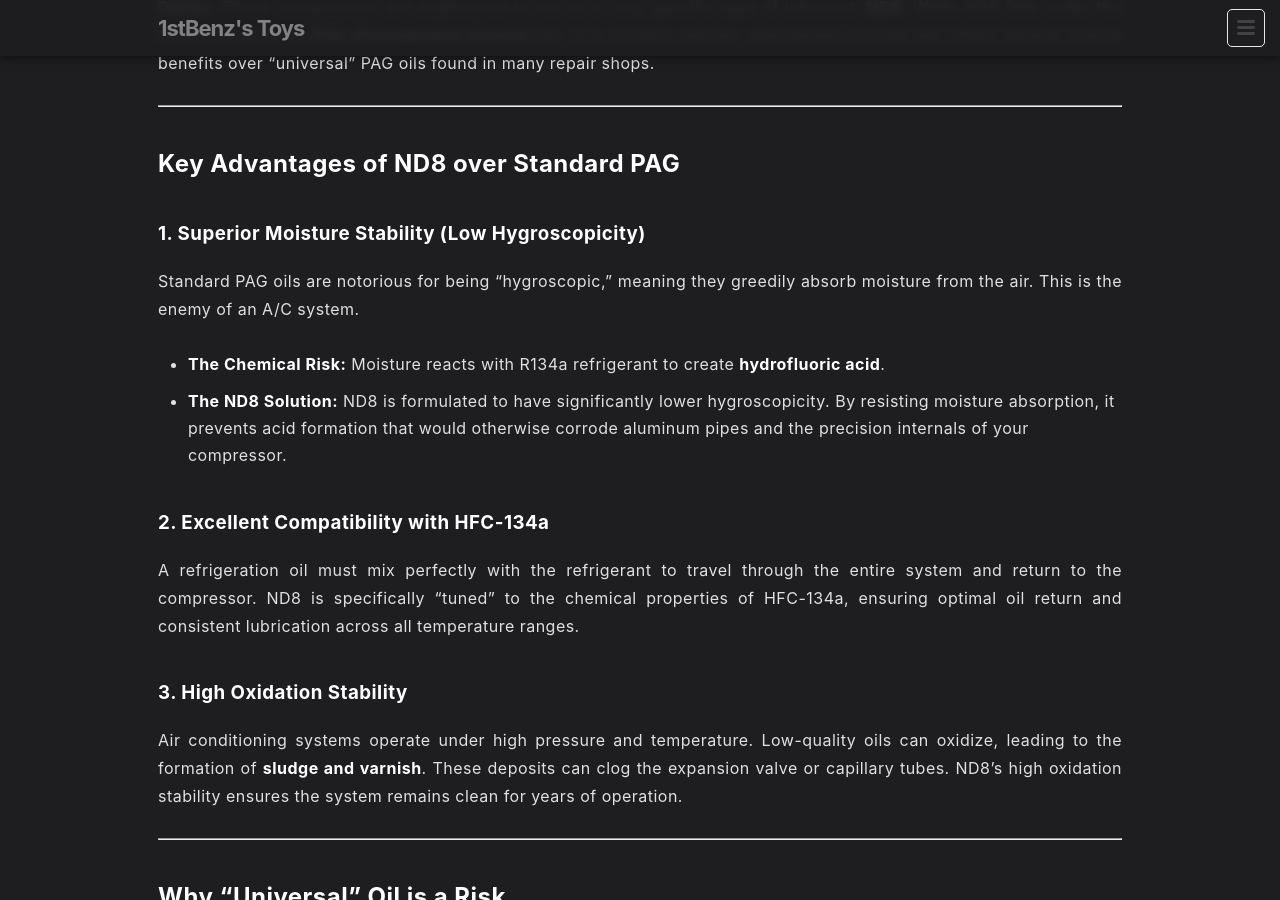
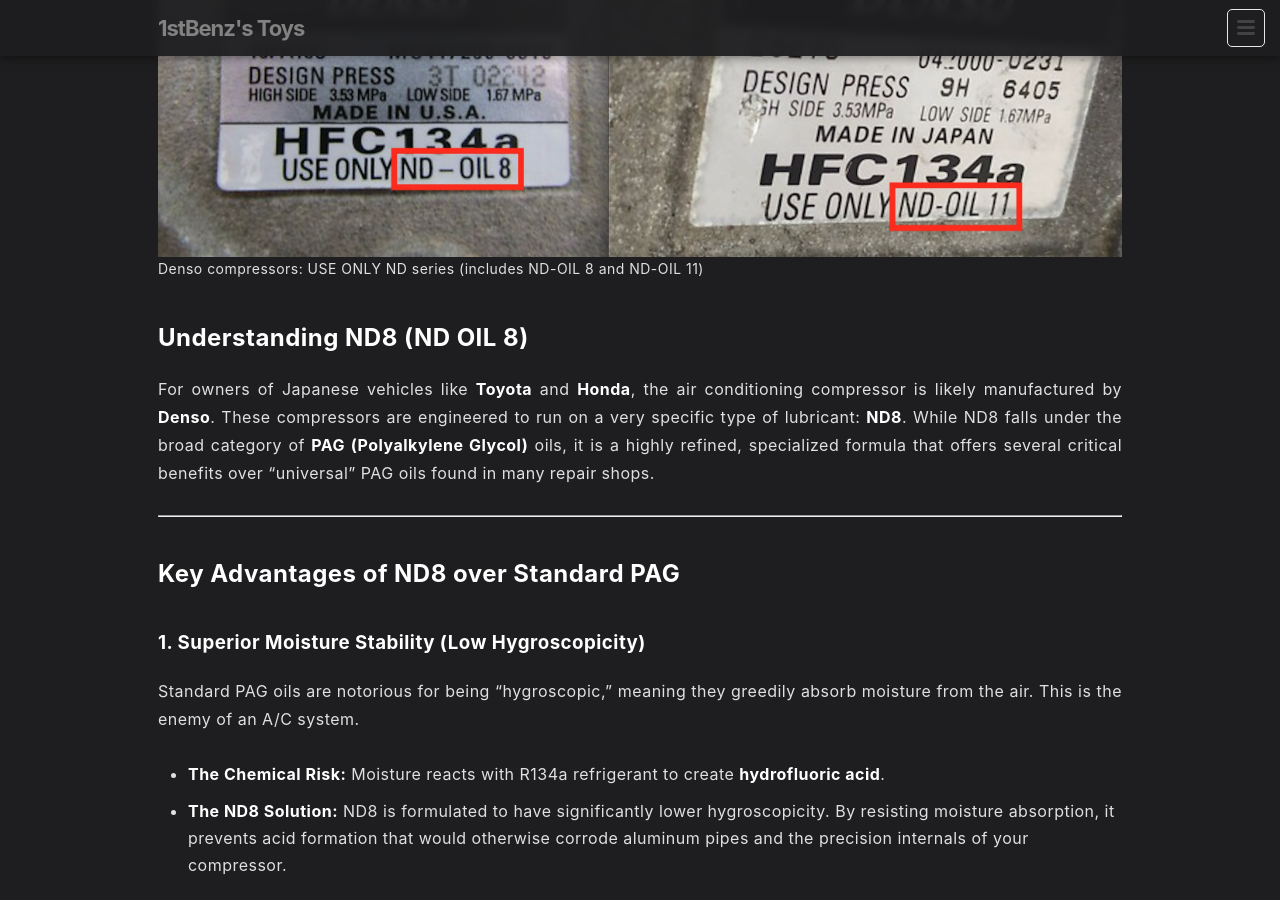
Before and after one commit to 1stbenz/1stbenz.github.io, a Jekyll site: the page built from _posts/en/2025-06-20-nd-oil-8-11.md, in a window 1280 px wide and 900 px high, scrolled down 310 px. Built offline with Jekyll 4.4.1, drawn with Linux system fonts in a browser that asks for light colours.

Commit message:
Update 2025-06-20-nd-oil-8-11.md

```diff
--- a/_posts/en/2025-06-20-nd-oil-8-11.md
+++ b/_posts/en/2025-06-20-nd-oil-8-11.md
@@ -22,6 +22,10 @@
 ---
 
 
+<figure>
+  <img src="/images/nd8nd11.webp" alt="Denso compressor labels: 10PA15C uses ND-OIL 8 (left), ES27C uses ND-OIL 11 (right).">
+  <figcaption>Denso compressors: USE ONLY ND series (includes ND-OIL 8 and ND-OIL 11)</figcaption>
+</figure>
 
 ## Understanding ND8 (ND OIL 8)
 
```
